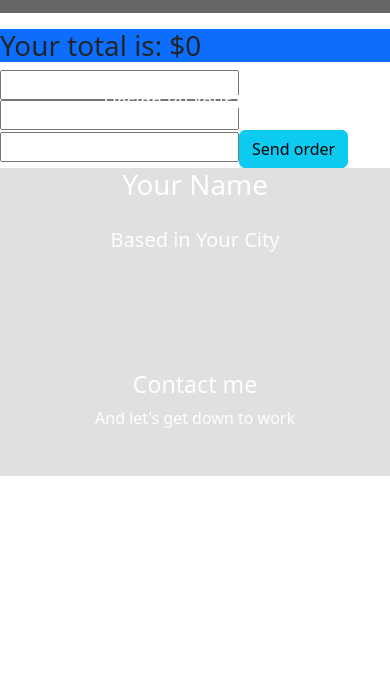
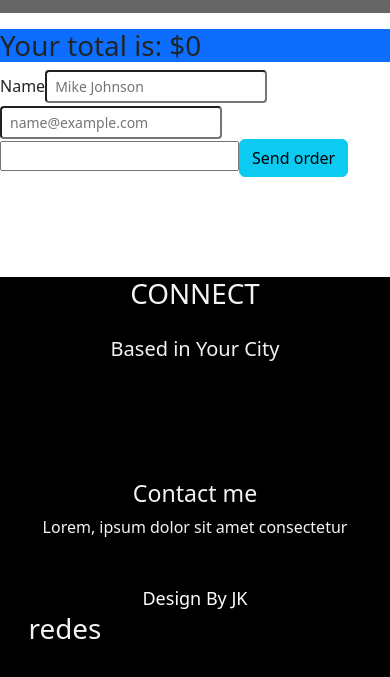
Before and after one commit to Jkisner24/reactJs, a React (Create React App) app: page /cart in a window 390 px wide. Shown: the part 649-1326 px from the top of the page. Before the commit the page ends 1125 px from the top, so only its background shows below. Built offline with nearby package versions, Linux system fonts and the light colour scheme; grey boxes are pictures that could not be loaded.

Commit message:
entrega react

```diff
--- a/src/components/ItemList/Cart.jsx
+++ b/src/components/ItemList/Cart.jsx
@@ -4,15 +4,12 @@ import { GContext } from "../../contexts/CartContext";
 const Cart = () => {
   const [totalPrice, setTotalPrice] = useState(0);
   const { cartItems, sendOrder } = useContext(GContext);
-  useContext(GContext);
   const handleSubmit = (e) => {
     e.preventDefault();
     const inputs = document.getElementsByTagName("input");
     console.log(inputs[0]);
     const data = Array.from(inputs).map((input, index) => input.value);
     sendOrder(totalPrice, { name: data[0], mail: data[1], phone: data[2] });
-    // updateOrder();
-    // multipleUpdates();
   };
 
   useEffect(() => {
@@ -31,7 +28,7 @@ const Cart = () => {
               <img
                 className="card-img-top"
                 src={item.pictureUrl}
-                alt="Card image cap"
+                alt="Card cap"
               />
               <div className="card-body d-flex flex-column justify-content-center">
                 <h5 className="card-title">{item.title}</h5>
@@ -46,11 +43,11 @@ const Cart = () => {
       </ul>
         <h1 class="bg-primary">{`Your total is: $${totalPrice}`}</h1>
         <form onSubmit={handleSubmit}>
-        <input type="text" />
-        <input type="email" />
+        <label for="formGroupExampleInput" className="form-label">Name </label>
+        <input type="text" className="form-control-sm" id="formGroupExampleInput" placeholder="Mike Johnson"/>
+        <input type="email" className="form-control-sm" id="exampleFormControlInput1" placeholder="name@example.com"/>
         <input type="tel" />
         <button
-          // onClick={() => sendOrder(totalPrice)}
           type="submit"
           className="btn btn-info"
         >
--- a/src/components/ItemList/Footer/Footer.css
+++ b/src/components/ItemList/Footer/Footer.css
@@ -1,7 +1,9 @@
 .footer {
     width: 100%;
     height: auto;
-    background-color: rgba(28, 29, 32, 0.137);
+    margin-top: 100px;
+    padding-bottom: 100px;
+    background-color: rgb(0, 0, 0);
     color: rgba(255, 255, 255, 0.952);
     text-align: center;
   }
@@ -23,15 +25,15 @@
   }
 
   .footer-sns {
-    width: 70%;
+    width: auto;
     position: absolute;
-    bottom: 40px;
     left: 0;
     right: 0;
     margin: 0 auto;
     display: grid;
-    grid-template-columns: 2fr 1fr;
+    grid-template-columns: 1fr 1fr 1fr 1fr;
     align-items: center;
+    background-color: rgb(0, 0, 0);
   }
 
   .sns-links {
@@ -46,8 +48,7 @@
     color: white;
     font-size: 35px;
     margin: 0 auto;
-    padding-bottom: 10px;
-    border-bottom: 4px solid transparent;
+    border-bottom: 0 solid transparent;
   }
 
   .linkedin:hover,
@@ -60,7 +61,7 @@
   .design-by {
     font-size: 18px;
     padding-left: 50px;
-    color: white;
+    color: rgb(255, 255, 255);
   }
 
   @media only screen and (max-width: 960px) {
@@ -82,6 +83,6 @@
     }
 
     .design-by {
-      padding: 0 0 40px 0;
+      padding: 0 0 0 0;
     }
   }
--- a/src/components/ItemList/Footer/Footer.jsx
+++ b/src/components/ItemList/Footer/Footer.jsx
@@ -5,23 +5,17 @@ const Footer = () => {
   return (
     <footer className="footer">
       <div className="footer-info">
-        <h1>Your Name</h1>
+        <h1>CONNECT</h1>
         <p>Based in Your City</p>
       </div>
       <div className="footer-contact">
         <h3>Contact me</h3>
-        <p>And let's get down to work</p>
+        <p>Lorem, ipsum dolor sit amet consectetur</p>
       </div>
       <div className="footer-sns">
-        <div className="design-by">Design By Your Name</div>
+        <div className="design-by">Design By JK</div>
         <div className="sns-links">
-          <a href="https://linkedin.com" target="_blank" rel="noreferrer">
-          <i class="bi bi-facebook"></i>
-          </a>
-          <a href="https://twitter.com" target="_blank" rel="noreferrer">
-          </a>
-          <a href="https://facebook.com" target="_blank" rel="noreferrer">
-          </a>
+        <h1>redes</h1>
         </div>
       </div>
     </footer>
--- a/src/contexts/CartContext.jsx
+++ b/src/contexts/CartContext.jsx
@@ -23,34 +23,6 @@ const CartContext = (props) => {
       total: totalPrice,
       buyer: buyerData,
     };
-
-/*     const addItem = (item, quantity) => {
-      const newItem = isInCart(item);
-      if (newItem){
-        quantity = quantity + newItem.quantity;
-        setCartItem(
-          cartItems.splice(
-            cartItems.findIndex((element) => element.item.id === item.id),
-            1
-        )
-      );
-      }
-      setCartItem([...cartItems, {item, quantity}])
-    };
- */    /* const isInCart = (item) => {
-      return cartItems.find((element) => element.item === item);
-    };
-    const clear = () => {
-      setCartItem([])
-    };
-    const removeItem = (itemId) => {
-      setCartItem(cartItems.filter((element)=> element.item.id !== itemId))
-    };
-   */
-
-    // addDoc(orderCollection, order)
-    //   .then((res) => console.log(res.id))
-    //   .catch((err) => console.log("error", err));
 
   const batch = writeBatch(db);
   const idList = cartItems.map((product) => product.item.id);
@@ -80,25 +52,6 @@ const CartContext = (props) => {
   }
 };
 
-  // const updateOrder = () => {
-  //   const db = getFirestore();
-  //   const docRef = doc(db, "items", "PatNxY6HFkj2NWjdBiQD");
-  //   updateDoc(docRef, { price: 500 })
-  //     .then((res) => alert("Order updated"))
-  //     .catch((err) => alert("Order update failed"));
-  // };
-
-  // const multipleUpdates = () => {
-  //   const db = getFirestore();
-  //   const docRef = doc(db, "orders", "yFNkyYhtywT0QBmpI9W1");
-  //   const docWithoutPrice = doc(db, "orders", "0eVkTcqobXQvsYyeQTwv");
-  //   batch.update(docRef, { total: 180 });
-  //   batch.update(docWithoutPrice, {
-  //     buyer: { mail: "test", name: "test", phone: "1111" },
-  //   });
-  //   batch.commit();
-  // };
-
 return (
   <GContext.Provider
     value={{
```
Also changed, not shown: src/components/ItemList/utils/data.json (+1 -1 lines). Lines whose indentation alone changed are shown as unchanged.
